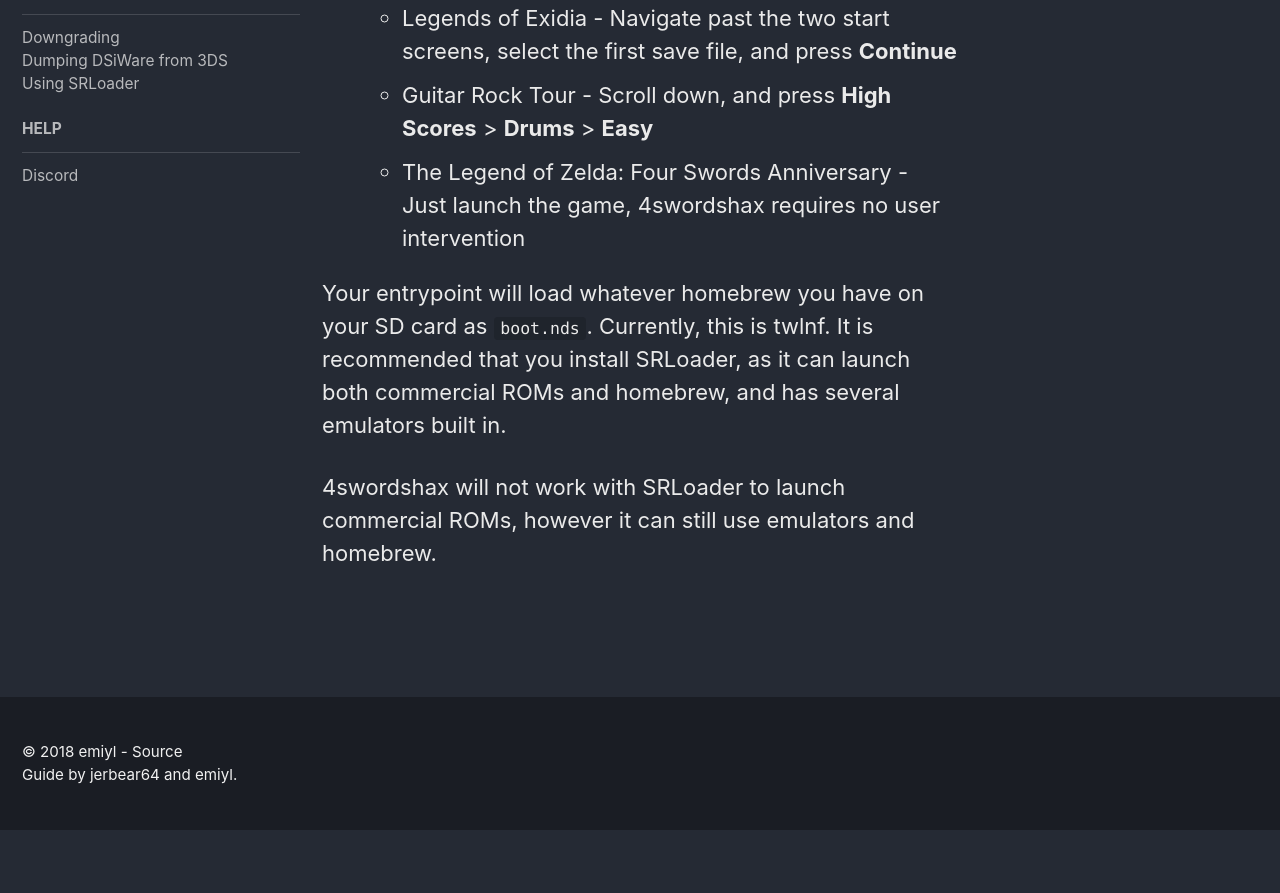
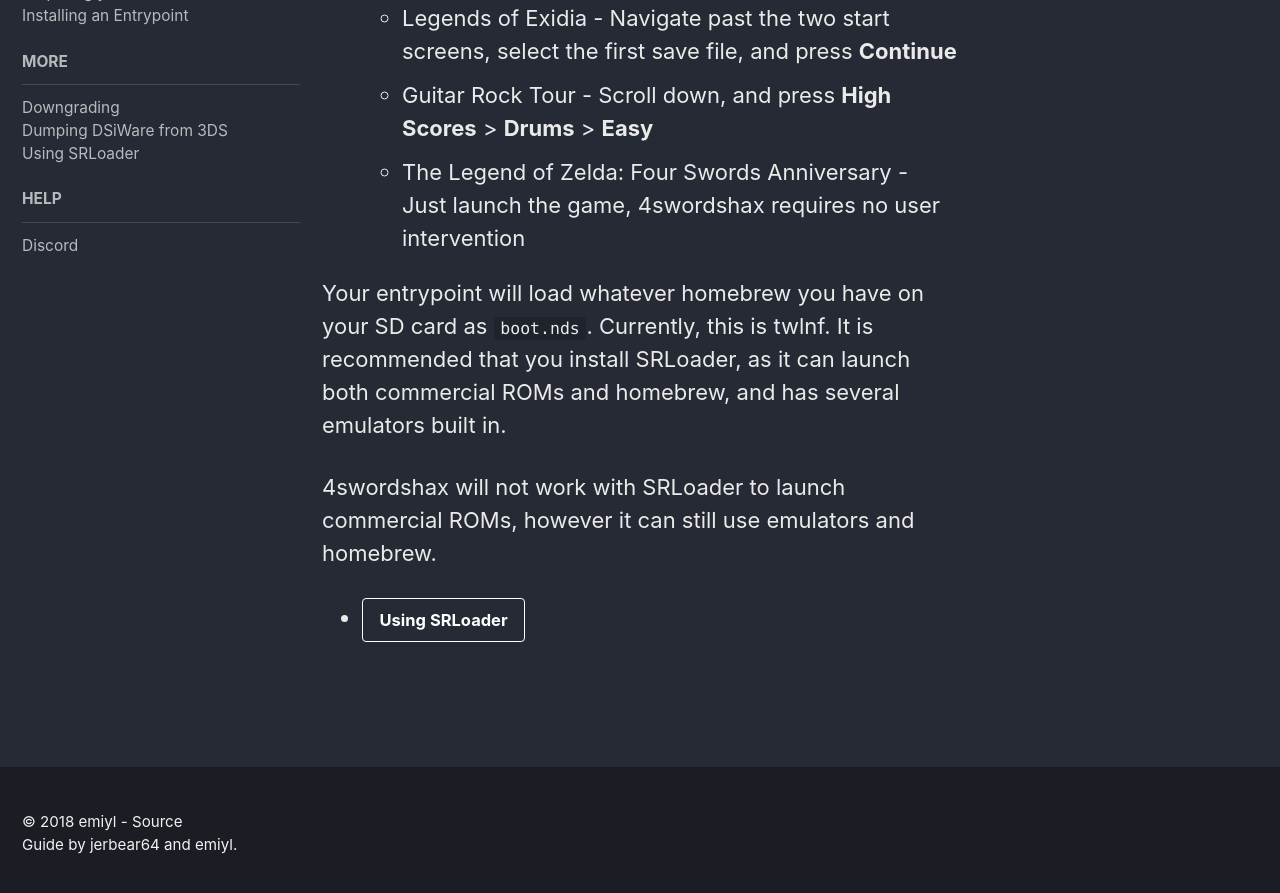
Before and after one commit to emiyl/dsi.cfw.guide-archive, a Jekyll site: the page built from guide/installing-an-entrypoint-(pre-owned).md, in a window 1280 px wide and 900 px high, scrolled down 3189 px. Shown: the top 893 px of the window. Built offline with Jekyll 4.4.1, drawn with Linux system fonts in a browser that asks for light colours; nearby versions of some CDN libraries; before the commit the page ends 4020 px from its top, so only the background shows below that.

Commit message:
Optionally navigate to SRLoader after installing an entrypoint

```diff
--- a/guide/installing-an-entrypoint-(pre-owned).md
+++ b/guide/installing-an-entrypoint-(pre-owned).md
@@ -69,3 +69,5 @@
 Your entrypoint will load whatever homebrew you have on your SD card as `boot.nds`. Currently, this is twlnf. It is recommended that you install SRLoader, as it can launch both commercial ROMs and homebrew, and has several emulators built in.
 
 4swordshax will not work with SRLoader to launch commercial ROMs, however it can still use emulators and homebrew.
+
+- [Using SRLoader](/more/using-srloader){: .btn .btn--light-outline}
```
Also changed, not shown: guide/installing-sudokuhax.md (+2 -0 lines), 3 other files.
